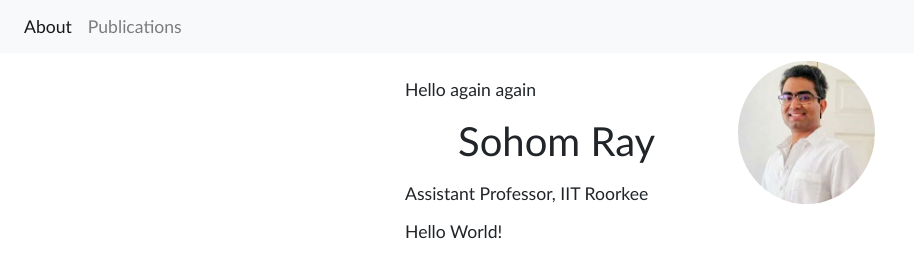
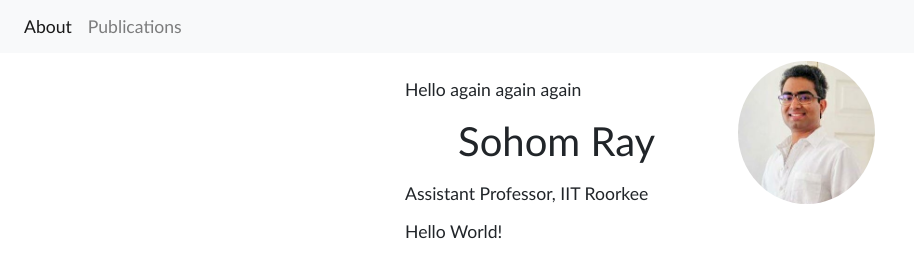
Before and after one commit to RaySohom/q, a Jekyll site: the page built from index.html, in a window 1280 px wide and 900 px high. Shown: the top 265 px of the window, without its empty margins (0-914 px from the left). Built offline with Jekyll 4.4.1, drawn with Linux system fonts in a browser that asks for light colours.

Commit message:
Update index.html

```diff
--- a/index.html
+++ b/index.html
@@ -4,7 +4,7 @@ layout: default
 <div class="row flex-column-reverse flex-md-row py-2">
 <div class="col-md-8" id="bio">
 <p style="text-align:left">
-<p style="text-align: left; margin-left: 0; padding-left: 0;">Hello again again</p>
+<p style="text-align: left; margin-left: 0; padding-left: 0;">Hello again again again</p>
 <h1>Sohom Ray</h1>
 <p>Assistant Professor, IIT Roorkee</p>
 <!DOCTYPE html>
```
